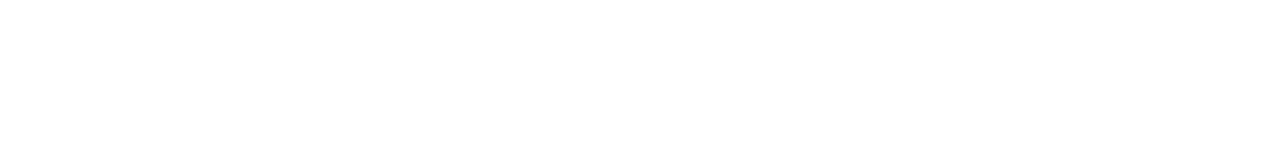
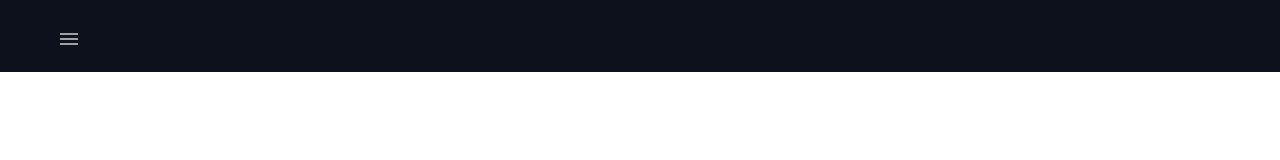
Before and after one commit to nalandenv/starhot-clone, a website: page index.html in a window 1280 px wide. Drawn offline with Linux system fonts and the light colour scheme.

Commit message:
add humburger icon to nav

```diff
--- a/index.html
+++ b/index.html
@@ -5,11 +5,23 @@
     <meta http-equiv="X-UA-Compatible" content="IE=edge" />
     <meta name="viewport" content="width=device-width, initial-scale=1.0" />
     <title>Starhot</title>
+    <link rel="stylesheet" href="./public/stylesheets/reset.css">
     <link rel="stylesheet" href="./public/stylesheets/main.css">
   </head>
   <body>
-    <header class="header-container">
-
+    <!-- Header which contains navbar -->
+    <header>
+      <!-- Navbar div -->
+      <div class="nav row center">
+        <!-- left container -->
+        <div class="left-container center row">
+          <div class="hamburger-menu column">
+            <span class="line"></span>
+            <span class="line"></span>
+            <span class="line"></span>
+          </div>
+        </div>
+      </div>
     </header>
   </body>
 </html>
--- a/public/stylesheets/main.scss
+++ b/public/stylesheets/main.scss
@@ -1,5 +1,12 @@
-$primary-color: #2c9cdd;
+@import url('https://fonts.googleapis.com/css2?family=Roboto:ital,wght@0,100;0,400;0,700;1,400&display=swap');
 
+$bg-color: #0d111c;
+$fill-color: #a1a3a9;
+$font-family: 'Roboto', sans-serif;
+
+a,p,h1,h2,h3,h4,h5{
+    font-family: $font-family;
+}
 .row{
     display: flex;
     flex-direction: row;
@@ -8,6 +15,40 @@ $primary-color: #2c9cdd;
     display: flex;
     flex-direction: column;
 }
-.header-container{
-background-color: $primary-color;
+.center{
+    align-items: center;
 }
+body{
+    margin: 0;
+    padding: 0;
+    color: $fill-color;
+    fill: $fill-color;
+}
+header{
+    position: fixed;
+    top: 0;
+    left: 0;
+    background-color: $bg-color;
+    width: 100%;
+    height: 72px;
+    // Navbar css
+    .nav{
+        box-sizing: border-box;
+        height: 66px;
+        margin-top: 6px;
+        padding: 0 50px;
+        .hamburger-menu{
+            box-sizing: border-box;
+            justify-content: space-between;
+            width: 58px;
+            height: 52px;
+            padding: 20px;
+            margin-left: -10px;
+            .line{
+                width: 18px;
+                height: 2px;
+                background-color: rgba($color: #ffffff, $alpha: 0.6);
+            }
+        }
+    }
+}
--- /dev/null
+++ b/public/stylesheets/reset.css
@@ -0,0 +1,122 @@
+html,
+body,
+div,
+span,
+applet,
+object,
+iframe,
+h1,
+h2,
+h3,
+h4,
+h5,
+h6,
+p,
+blockquote,
+pre,
+a,
+abbr,
+acronym,
+address,
+big,
+cite,
+code,
+del,
+dfn,
+em,
+img,
+ins,
+kbd,
+q,
+s,
+samp,
+small,
+strike,
+strong,
+sub,
+sup,
+tt,
+var,
+b,
+u,
+i,
+center,
+dl,
+dt,
+dd,
+ol,
+ul,
+li,
+fieldset,
+form,
+label,
+legend,
+table,
+caption,
+tbody,
+tfoot,
+thead,
+tr,
+th,
+td,
+article,
+aside,
+canvas,
+details,
+embed,
+figure,
+figcaption,
+footer,
+header,
+hgroup,
+menu,
+nav,
+output,
+ruby,
+section,
+summary,
+time,
+mark,
+audio,
+video {
+  border: 0;
+  font-size: 100%;
+  font: inherit;
+  vertical-align: baseline;
+  margin: 0;
+  padding: 0;
+}
+article,
+aside,
+details,
+figcaption,
+figure,
+footer,
+header,
+hgroup,
+menu,
+nav,
+section {
+  display: block;
+}
+body {
+  line-height: 1;
+}
+ol,
+ul {
+  list-style: none;
+}
+blockquote,
+q {
+  quotes: none;
+}
+blockquote:before,
+blockquote:after,
+q:before,
+q:after {
+  content: none;
+}
+table {
+  border-collapse: collapse;
+  border-spacing: 0;
+}
```
Also changed, not shown: public/stylesheets/main.css, 1 other file.
